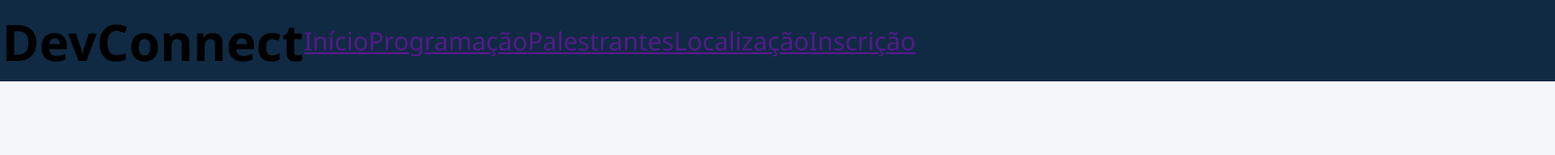
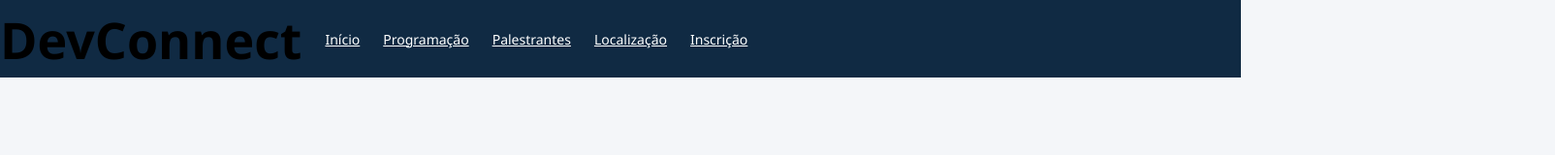
Before and after one commit to artuca2010/DevConnect, a plain HTML site: page index.html in a window 1280 px wide. Shown: the whole page at 97% size, 1604 px wide, since content can reach past the window. Drawn offline with Linux system fonts and the light colour scheme.

Commit message:
fix: justify content and links fixed
eu arrumei os links e o justify content do header (cabeçalho)

```diff
--- a/css/style.css
+++ b/css/style.css
@@ -8,12 +8,11 @@ body{
     display: flex;
     background-color: #102A43;
     height: 80px;
-    width: 100rem;
+    width: 80rem;
     align-items: center;
     justify-content: start;
     font-family: 'Segoe UI', Tahoma, Geneva, Verdana, sans-serif;
     font-size: 26px;
-    padding: 2px;
 }
 
 #MainPresentation {
@@ -25,4 +24,9 @@ body{
     color: white;
     font-size: 14px;
     display: flex;
+    margin-left: 24px;
 }
+
+.links:hover {
+    color: #F5A623;
+}
--- a/index.html
+++ b/index.html
@@ -10,11 +10,11 @@
     <header>
         <div id="cabecalho">
             <h1 id="MainPresentation">DevConnect</h1>
-            <a href="" id="links">Início</a>
-            <a href="" id="links">Programação</a>
-            <a href="" id="links">Palestrantes</a>
-            <a href="" id="links">Localização</a>
-            <a href="" id="links">Inscrição</a>
+            <a href="" class="links">Início</a>
+            <a href="" class="links">Programação</a>
+            <a href="" class="links">Palestrantes</a>
+            <a href="" class="links">Localização</a>
+            <a href="" class="links">Inscrição</a>
         </div>
     </header>
 </body>
```
